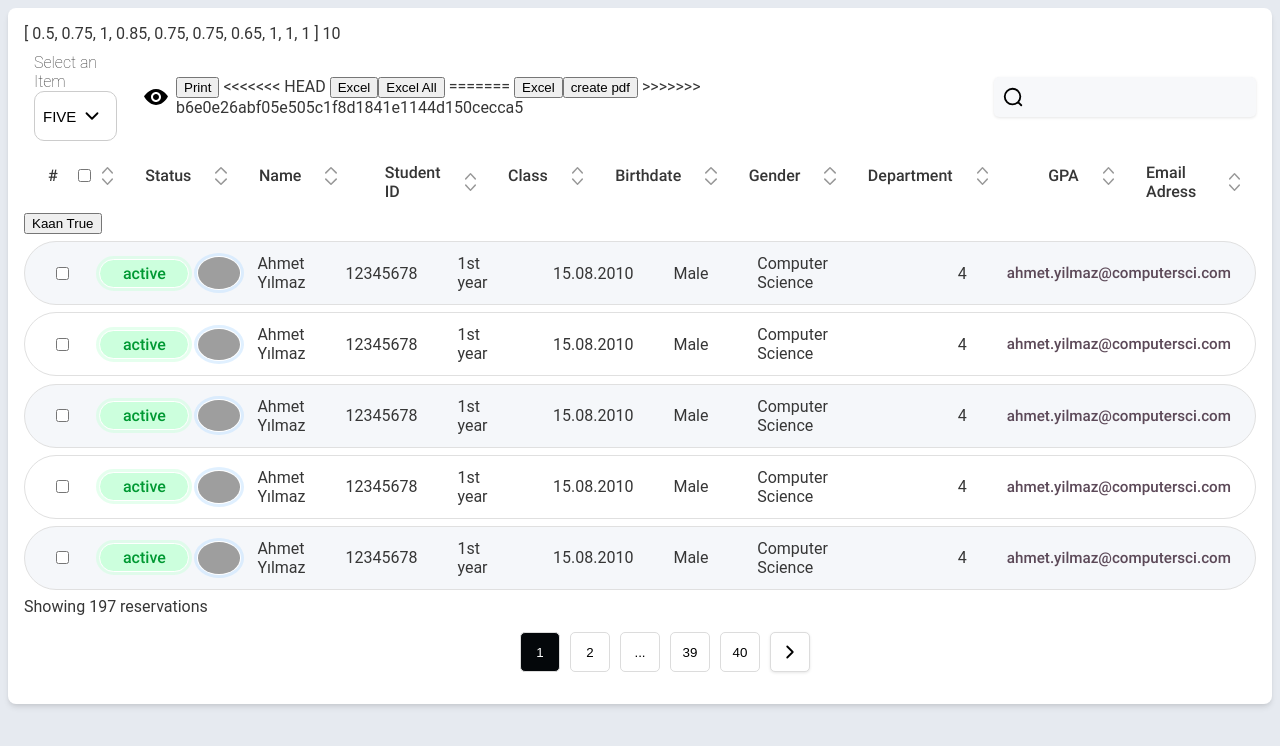
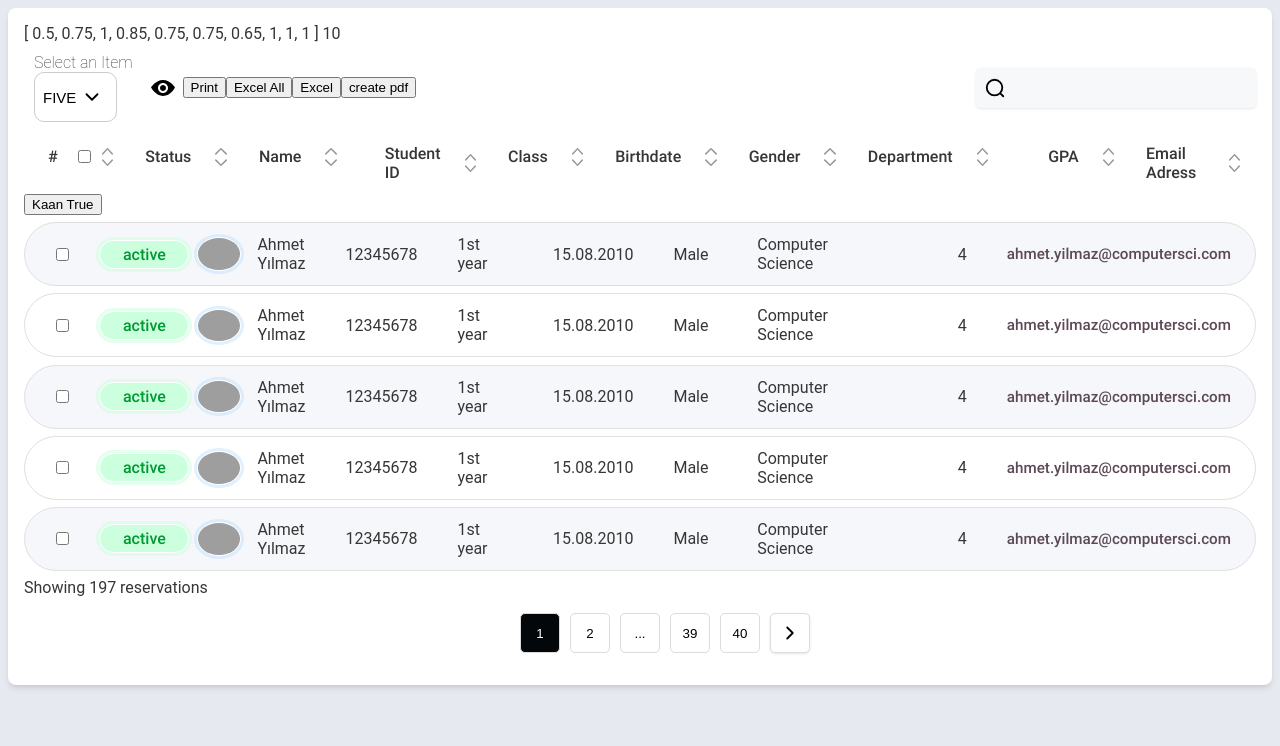
Before and after one commit to Mwiert/miniSpa, a Vue app: page /pinkpanthers in a window 1280 px wide. Shown: the top 746 px of the page. Built offline with nearby package versions, Linux system fonts and the light colour scheme; grey boxes are pictures that could not be loaded; a web font is replaced by a local one.

Commit message:
Button fix

```diff
--- a/mentors/flexitable/components/FlexiTableControls.vue
+++ b/mentors/flexitable/components/FlexiTableControls.vue
@@ -28,13 +28,9 @@
       </div>
       <div class="export-buttons">
         <button class="pdf-button" @click="triggerExportPrint()">Print</button>
-<<<<<<< HEAD
-        <button class="excel-button" @click="downloadExcel()">Excel</button>
         <button class="excel-button" @click="downloadAllExcel()">Excel All</button>
-=======
         <button class="pdf-button" @click="downloadExcel()">Excel</button>
         <button class="pdf-button" @click="downloadPdf()">create pdf</button>
->>>>>>> b6e0e26abf05e505c1f8d1841e1144d150cecca5
       </div>
     </div>
 
@@ -69,15 +65,14 @@ export default {
     UIEnumDropdown
   },
   methods: {
-    async downloadPdf(){
+    async downloadPdf() {
+      const headerElement = this.$parent.$refs.flexiheader.$refs.print2
+      const bodyElement = this.$parent.$refs.flexibody.$refs.tableContainer
 
-    const headerElement = this.$parent.$refs.flexiheader.$refs.print2;
-    const bodyElement = this.$parent.$refs.flexibody.$refs.tableContainer;
-
-    const connectedElement = document.createElement('div');
-    [headerElement, bodyElement].forEach(element => {
-      connectedElement.appendChild(element.cloneNode(true));
-    });
+      const connectedElement = document.createElement('div')
+      ;[headerElement, bodyElement].forEach((element) => {
+        connectedElement.appendChild(element.cloneNode(true))
+      })
 
       const options = {
         margin: [10, 10, 10, 10], // location
```
